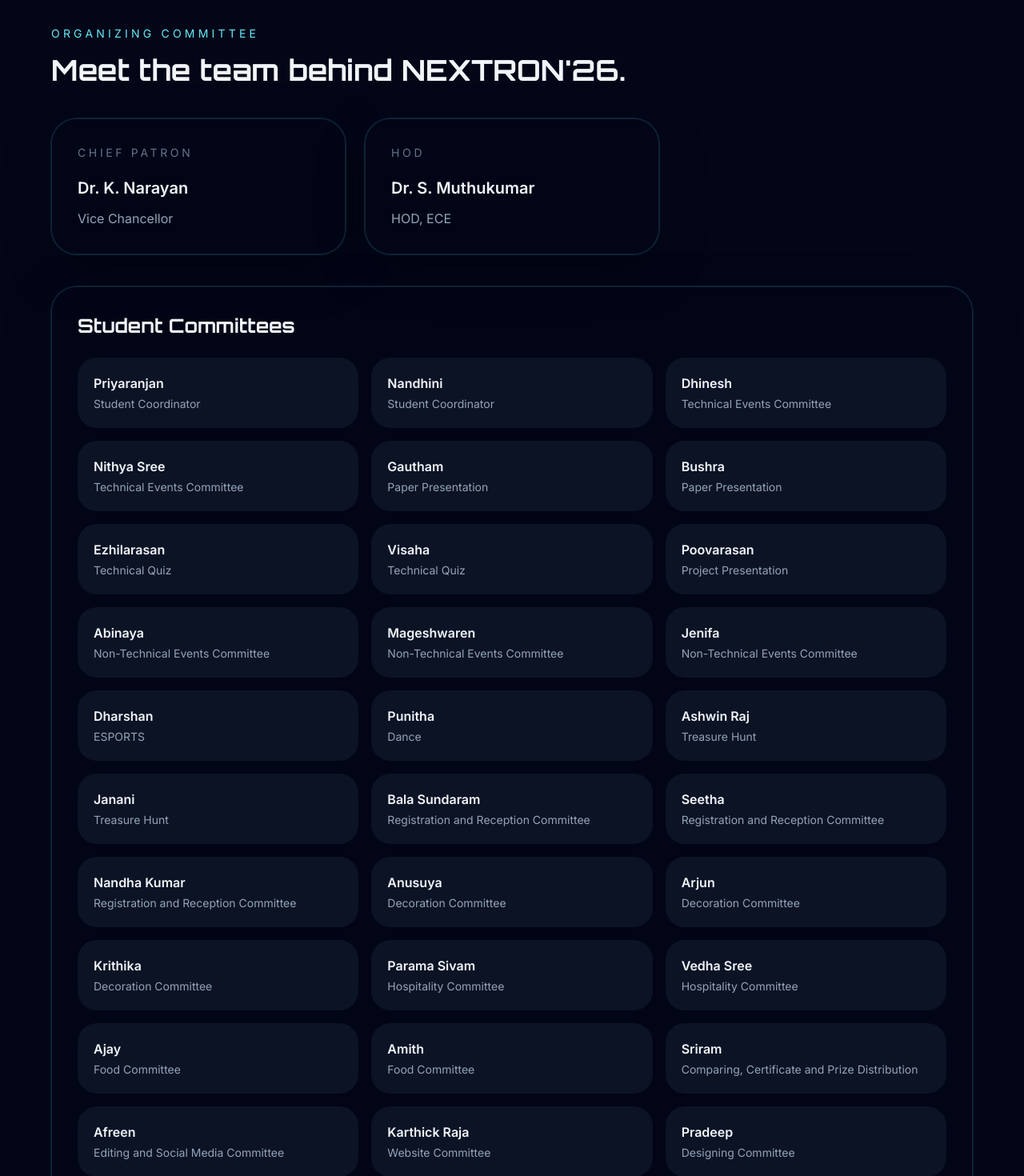
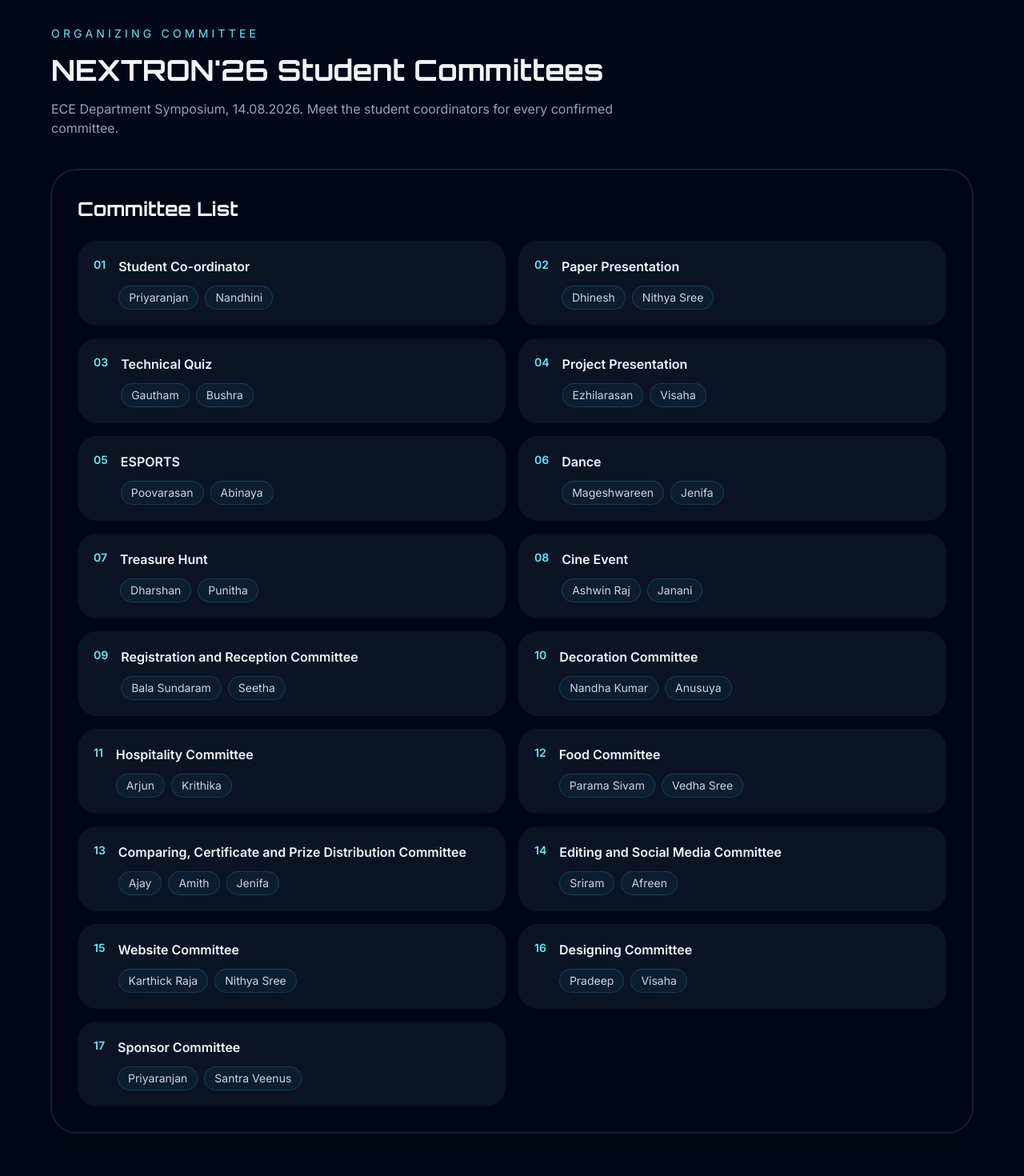
Before and after one commit to NIYHIYASREE/sparkonix, a React (Vite) app in the folder template1/: page /team in a window 1280 px wide. Shown: the part 80-1550 px from the top of the page at 80% size. Built offline with nearby package versions, Linux system fonts and the light colour scheme.

Commit message:
Correct NEXTRON committee assignments

```diff
--- a/template1/src/data/events.js
+++ b/template1/src/data/events.js
@@ -1,6 +1,6 @@
 const announcedDetails = {
   venue: 'To be announced',
-  date: '14 August 2026',
+  date: '14.08.2026',
   time: 'To be announced',
   prize: 'Certificates and prizes',
   rules: ['Detailed rules will be announced by the organizing committee.']
@@ -14,7 +14,7 @@ export const events = [
     category: 'Technical',
     description: 'A technical presentation forum for students to share original ideas and research in electronics and communication.',
     teamSize: 'Solo / Team',
-    coordinators: ['Gautham', 'Bushra'],
+    coordinators: ['Dhinesh', 'Nithya Sree'],
     ...announcedDetails
   },
   {
@@ -24,7 +24,7 @@ export const events = [
     category: 'Technical',
     description: 'A fast-paced quiz covering core electronics, communication systems, and current technology.',
     teamSize: 'Team event',
-    coordinators: ['Ezhilarasan', 'Visaha'],
+    coordinators: ['Gautham', 'Bushra'],
     ...announcedDetails
   },
   {
@@ -34,7 +34,7 @@ export const events = [
     category: 'Technical',
     description: 'Showcase an innovative project and explain its problem, process, and real-world impact.',
     teamSize: 'Team event',
-    coordinators: ['Poovarasan'],
+    coordinators: ['Ezhilarasan', 'Visaha'],
     ...announcedDetails
   },
   {
@@ -44,7 +44,7 @@ export const events = [
     category: 'Non-Technical',
     description: 'A competitive gaming event bringing energy, strategy, and teamwork to the symposium floor.',
     teamSize: 'Team event',
-    coordinators: ['Mageshwaren', 'Jenifa'],
+    coordinators: ['Poovarasan', 'Abinaya'],
     ...announcedDetails
   },
   {
@@ -54,7 +54,7 @@ export const events = [
     category: 'Non-Technical',
     description: 'A stage event celebrating performance, creativity, and the energy of student talent.',
     teamSize: 'Solo / Team',
-    coordinators: ['Dharshan', 'Punitha'],
+    coordinators: ['Mageshwareen', 'Jenifa'],
     ...announcedDetails
   },
   {
@@ -64,7 +64,7 @@ export const events = [
     category: 'Non-Technical',
     description: 'A clue-based campus challenge built around teamwork, observation, and quick thinking.',
     teamSize: 'Team event',
-    coordinators: ['Ashwin Raj', 'Janani'],
+    coordinators: ['Dharshan', 'Punitha'],
     ...announcedDetails
   },
   {
@@ -74,7 +74,7 @@ export const events = [
     category: 'Non-Technical',
     description: 'A creative cinema-focused event for students who love visual storytelling and performance.',
     teamSize: 'To be announced',
-    coordinators: [],
+    coordinators: ['Ashwin Raj', 'Janani'],
     ...announcedDetails
   }
 ]
--- a/template1/src/pages/Home.jsx
+++ b/template1/src/pages/Home.jsx
@@ -6,7 +6,7 @@ import useCountdown from '../hooks/useCountdown.js'
 import { events } from '../data/events.js'
 
 function Home() {
-  const countdown = useCountdown('2026-09-11T10:00:00')
+  const countdown = useCountdown('2026-08-14T10:00:00')
   const featured = events.slice(0, 3)
 
   return (
--- a/template1/src/pages/Team.jsx
+++ b/template1/src/pages/Team.jsx
@@ -1,39 +1,22 @@
 function Team() {
-  const leadership = [
-    { role: 'Chief Patron', name: 'Dr. K. Narayan', title: 'Vice Chancellor' },
-    { role: 'HOD', name: 'Dr. S. Muthukumar', title: 'HOD, ECE' }
-  ]
   const committees = [
-    { name: 'Priyaranjan', role: 'Student Coordinator' },
-    { name: 'Nandhini', role: 'Student Coordinator' },
-    { name: 'Dhinesh', role: 'Technical Events Committee' },
-    { name: 'Nithya Sree', role: 'Technical Events Committee' },
-    { name: 'Gautham', role: 'Paper Presentation' },
-    { name: 'Bushra', role: 'Paper Presentation' },
-    { name: 'Ezhilarasan', role: 'Technical Quiz' },
-    { name: 'Visaha', role: 'Technical Quiz' },
-    { name: 'Poovarasan', role: 'Project Presentation' },
-    { name: 'Abinaya', role: 'Non-Technical Events Committee' },
-    { name: 'Mageshwaren', role: 'Non-Technical Events Committee' },
-    { name: 'Jenifa', role: 'Non-Technical Events Committee' },
-    { name: 'Dharshan', role: 'ESPORTS' },
-    { name: 'Punitha', role: 'Dance' },
-    { name: 'Ashwin Raj', role: 'Treasure Hunt' },
-    { name: 'Janani', role: 'Treasure Hunt' },
-    { name: 'Bala Sundaram', role: 'Registration and Reception Committee' },
-    { name: 'Seetha', role: 'Registration and Reception Committee' },
-    { name: 'Nandha Kumar', role: 'Registration and Reception Committee' },
-    { name: 'Anusuya', role: 'Decoration Committee' },
-    { name: 'Arjun', role: 'Decoration Committee' },
-    { name: 'Krithika', role: 'Decoration Committee' },
-    { name: 'Parama Sivam', role: 'Hospitality Committee' },
-    { name: 'Vedha Sree', role: 'Hospitality Committee' },
-    { name: 'Ajay', role: 'Food Committee' },
-    { name: 'Amith', role: 'Food Committee' },
-    { name: 'Sriram', role: 'Comparing, Certificate and Prize Distribution' },
-    { name: 'Afreen', role: 'Editing and Social Media Committee' },
-    { name: 'Karthick Raja', role: 'Website Committee' },
-    { name: 'Pradeep', role: 'Designing Committee' }
+    { name: 'Student Co-ordinator', members: ['Priyaranjan', 'Nandhini'] },
+    { name: 'Paper Presentation', members: ['Dhinesh', 'Nithya Sree'] },
+    { name: 'Technical Quiz', members: ['Gautham', 'Bushra'] },
+    { name: 'Project Presentation', members: ['Ezhilarasan', 'Visaha'] },
+    { name: 'ESPORTS', members: ['Poovarasan', 'Abinaya'] },
+    { name: 'Dance', members: ['Mageshwareen', 'Jenifa'] },
+    { name: 'Treasure Hunt', members: ['Dharshan', 'Punitha'] },
+    { name: 'Cine Event', members: ['Ashwin Raj', 'Janani'] },
+    { name: 'Registration and Reception Committee', members: ['Bala Sundaram', 'Seetha'] },
+    { name: 'Decoration Committee', members: ['Nandha Kumar', 'Anusuya'] },
+    { name: 'Hospitality Committee', members: ['Arjun', 'Krithika'] },
+    { name: 'Food Committee', members: ['Parama Sivam', 'Vedha Sree'] },
+    { name: 'Comparing, Certificate and Prize Distribution Committee', members: ['Ajay', 'Amith', 'Jenifa'] },
+    { name: 'Editing and Social Media Committee', members: ['Sriram', 'Afreen'] },
+    { name: 'Website Committee', members: ['Karthick Raja', 'Nithya Sree'] },
+    { name: 'Designing Committee', members: ['Pradeep', 'Visaha'] },
+    { name: 'Sponsor Committee', members: ['Priyaranjan', 'Santra Veenus'] }
   ]
 
   return (
@@ -41,26 +24,26 @@ function Team() {
       <div className="mx-auto max-w-6xl space-y-10">
         <div>
           <p className="text-sm uppercase tracking-[0.3em] text-cyan-300">Organizing Committee</p>
-          <h1 className="mt-4 text-4xl font-bold text-slate-100">Meet the team behind NEXTRON'26.</h1>
-        </div>
-
-        <div className="grid gap-6 lg:grid-cols-3">
-          {leadership.map((member) => (
-            <div key={member.name} className="rounded-[2rem] border border-slate-800/80 bg-slate-950/80 p-8 shadow-glow">
-              <p className="text-sm uppercase tracking-[0.26em] text-slate-500">{member.role}</p>
-              <p className="mt-5 text-xl font-semibold text-slate-100">{member.name}</p>
-              <p className="mt-3 text-slate-400">{member.title}</p>
-            </div>
-          ))}
+          <h1 className="mt-4 text-4xl font-bold text-slate-100">NEXTRON'26 Student Committees</h1>
+          <p className="mt-4 max-w-3xl text-slate-400">ECE Department Symposium, 14.08.2026. Meet the student coordinators for every confirmed committee.</p>
         </div>
 
         <div className="rounded-[2rem] border border-slate-800/80 bg-slate-950/80 p-8 shadow-glow">
-          <h2 className="text-2xl font-semibold text-slate-100">Student Committees</h2>
-          <div className="mt-6 grid gap-4 sm:grid-cols-2 lg:grid-cols-3">
-            {committees.map((member) => (
-              <div key={`${member.role}-${member.name}`} className="rounded-3xl bg-slate-900/80 p-5">
-                <p className="font-semibold text-slate-100">{member.name}</p>
-                <p className="mt-1 text-sm text-slate-400">{member.role}</p>
+          <h2 className="text-2xl font-semibold text-slate-100">Committee List</h2>
+          <div className="mt-6 grid gap-4 md:grid-cols-2">
+            {committees.map((committee, index) => (
+              <div key={committee.name} className="rounded-3xl bg-slate-900/80 p-5">
+                <div className="flex items-start gap-4">
+                  <span className="text-sm font-semibold text-cyan-300">{String(index + 1).padStart(2, '0')}</span>
+                  <div>
+                    <p className="font-semibold text-slate-100">{committee.name}</p>
+                    <div className="mt-3 flex flex-wrap gap-2">
+                      {committee.members.map((member) => (
+                        <span key={member} className="rounded-full border border-cyan-400/20 bg-cyan-400/5 px-3 py-1 text-sm text-slate-300">{member}</span>
+                      ))}
+                    </div>
+                  </div>
+                </div>
               </div>
             ))}
           </div>
```
